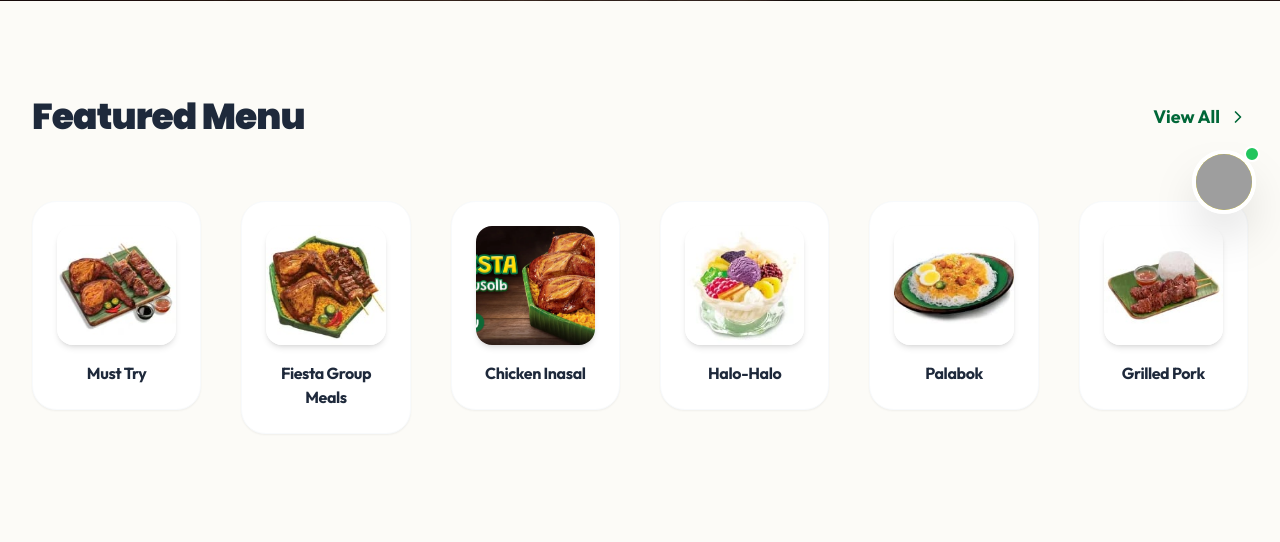
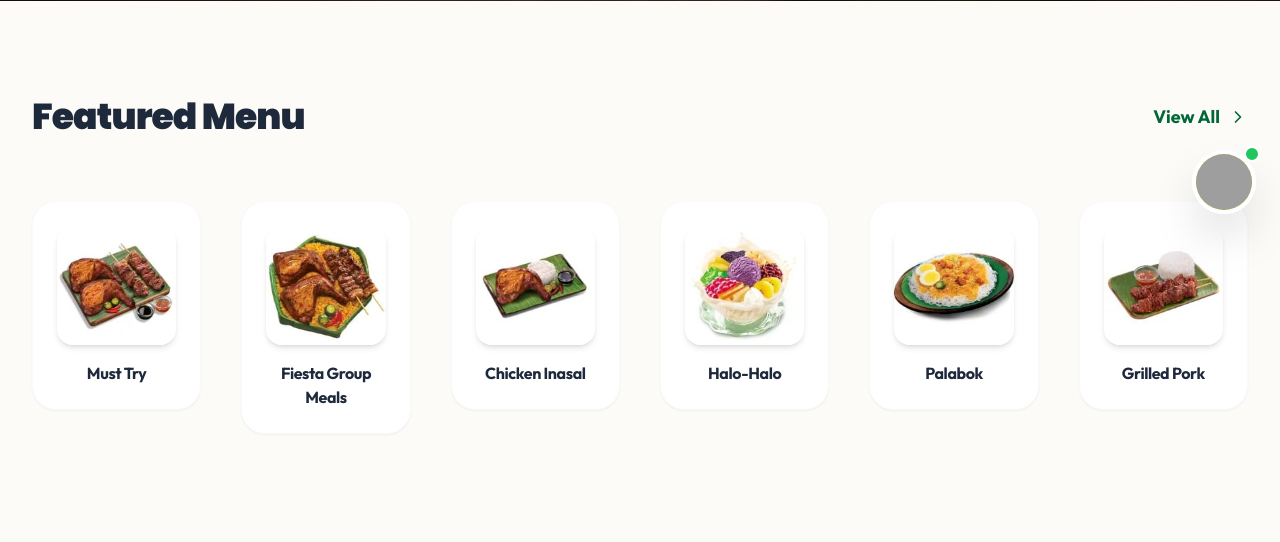
Before and after one commit to Veelath/Manginasal, a PHP site: page / in a window 1280 px wide. Shown: the part 562-1104 px from the top of the page. Run offline with PHP 8.4, Linux system fonts and the light colour scheme; some libraries are stand-ins or nearby versions; grey boxes are pictures that could not be loaded.

Commit message:
feat: Update Chicken Inasal image
Replaces the placeholder image for "Chicken Inasal" with a new asset.

```diff
--- a/index.php
+++ b/index.php
@@ -234,7 +234,7 @@
                     <!-- Chicken Inasal -->
                     <div class="group cursor-pointer">
                         <div class="bg-white rounded-3xl p-4 sm:p-6 mb-4 transition-transform group-hover:scale-105 shadow-sm border border-slate-50">
-                            <img src="hero1.jpg" alt="Chicken Inasal" class="w-full aspect-square object-cover rounded-2xl mb-4 shadow-md">
+                            <img src="chck.jpg" alt="Chicken Inasal" class="w-full aspect-square object-cover rounded-2xl mb-4 shadow-md">
                             <p class="text-center font-bold text-slate-800 text-sm sm:text-base tracking-tight">Chicken Inasal</p>
                         </div>
                     </div>
```
Also changed, not shown: chck.jpg (added).
